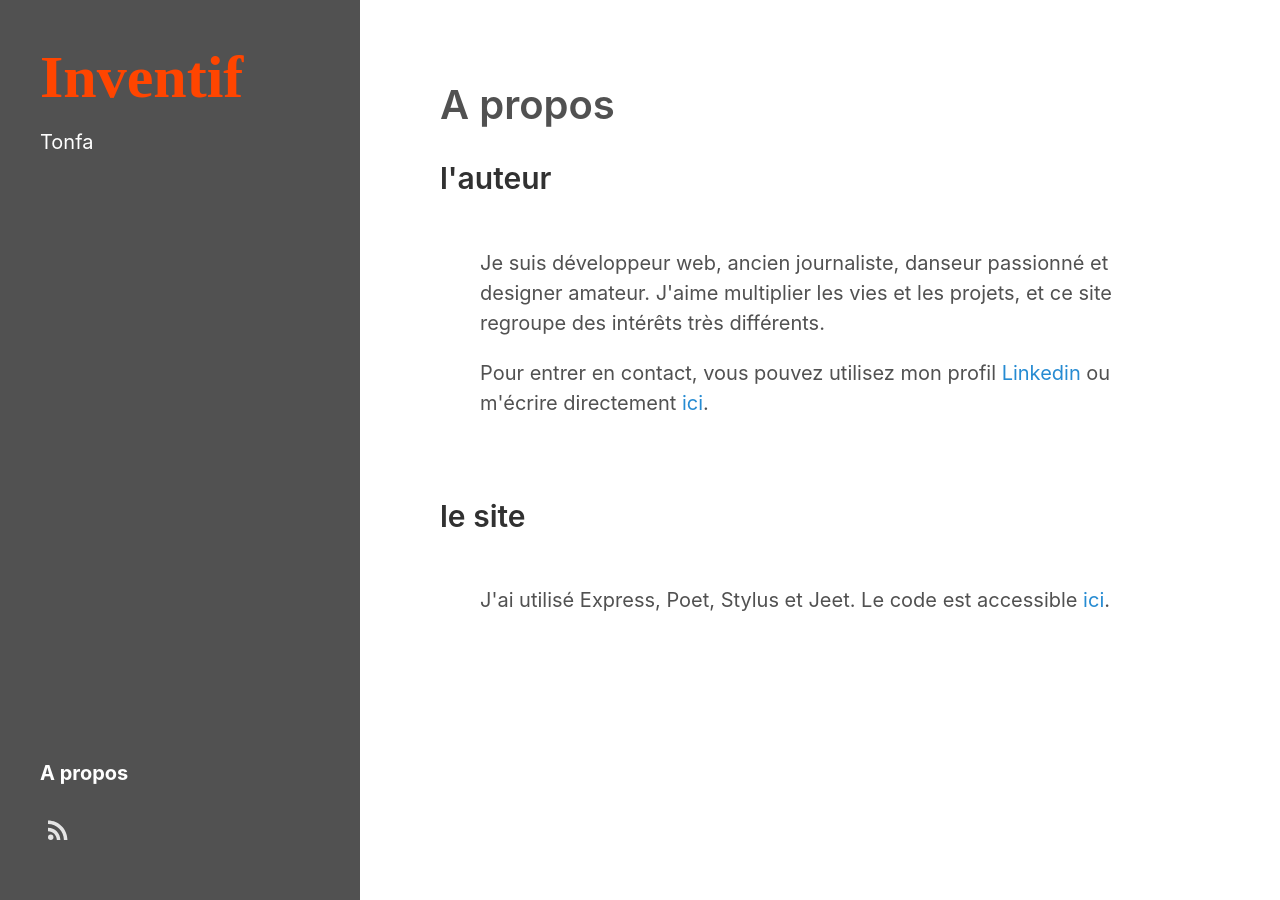
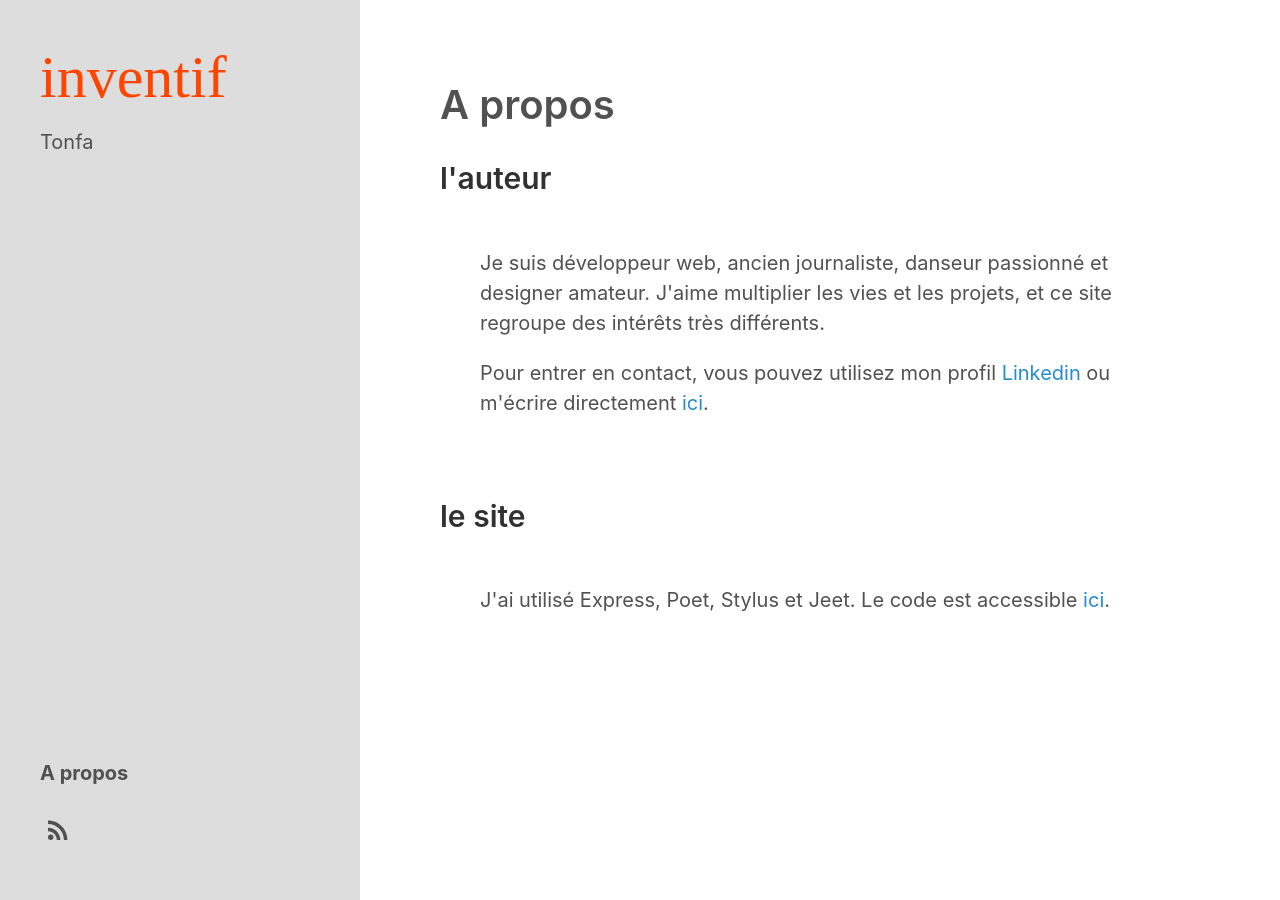
Before and after one commit to Ruff9/inventif, a Jekyll site: the page built from pages/a-propos.html, in a window 1280 px wide. Built offline with Jekyll 4.4.1, drawn with Linux system fonts in a browser that asks for light colours.

Commit message:
adjust sidebar css

```diff
--- a/_config.yml
+++ b/_config.yml
@@ -6,7 +6,7 @@
 # you will see them accessed via {{ site.title }}, {{ site.email }}, and so on.
 # You can create any custom variable you would like, and they will be accessible
 # in the templates via {{ site.myvariable }}.
-title: Inventif
+title: inventif
 email: your-email@example.com
 description: >
   Expérimentations
--- a/_sass/hydeout/_layout.scss
+++ b/_sass/hydeout/_layout.scss
@@ -23,8 +23,8 @@
 */
 
 body {
-  color: rgba(255,255,255,.75);
-  background-color: $sidebar-bg-color;
+  color: $gray-5;
+  background-color: #ddd;
 
   display: flex;
   flex-direction: column;
@@ -41,19 +41,22 @@ body {
 }
 
 #sidebar {
-display: flex;
-
-flex-direction: column;
+  display: flex;
+  flex-direction: column;
   flex: 0 0 auto;
   padding: $section-spacing;
-
-// background-color: #ddd;
 
   header ~ *, header ~ nav, p.lead {
     display: none;
   }
 
-  .category-link, .page-link { color: #fff; }
+  .category-link, .page-link {
+    color: $gray-5;
+
+    &:hover, &:focus {
+      color: $gray-4;
+    }
+  }
 
   @media (min-width: $large-breakpoint) {
     width: $sidebar-width;
@@ -81,16 +84,12 @@ flex-direction: column;
   margin-top: 0;
   margin-bottom: $heading-spacing;
 
-  a {
-    color: inherit;
-    &:hover { color: white; }
-  }
+  a { color: inherit; }
 
   .back-arrow { margin-right: 0.5rem; }
 
   @media (min-width: $large-breakpoint) {
     font-size: 3em;
-    font-weight: bold;
 
     .back-arrow { display: none; }
   }
@@ -126,14 +125,12 @@ flex-direction: column;
 // Make header elements blend into sidebar / background
 .container > header {
   background: transparent;
-  color: white;
+  // color: white;
   margin: ($heading-spacing - $section-spacing)
           $section-spacing
           $section-spacing;
 
   h1, h2 {
-    color: white;
-
     &:last-child {
       margin-bottom: 0;
     }
@@ -234,11 +231,11 @@ flex-direction: column;
 
 #sidebar a {
   svg {
-    fill: rgba(255, 255, 255, 0.85);
+    fill: $gray-5;
   }
 
   &:hover, &:focus, &.active {
-    svg { fill: #fff; }
+    svg { fill: $gray-4; }
   }
 
   &:hover, &:focus {
```
Also changed, not shown: _posts/2017-02-04-lumiere.md (+1 -1 lines).
